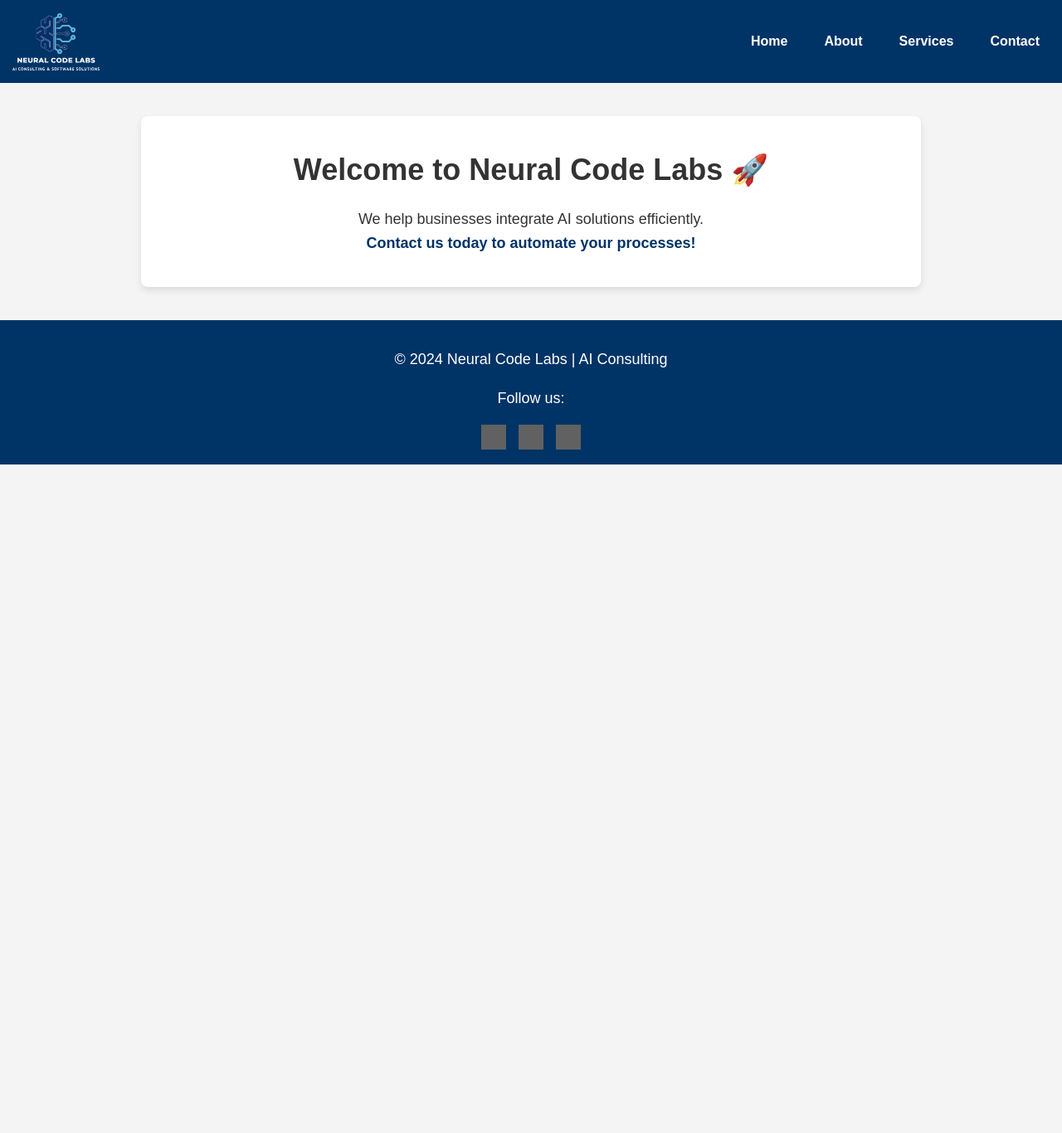
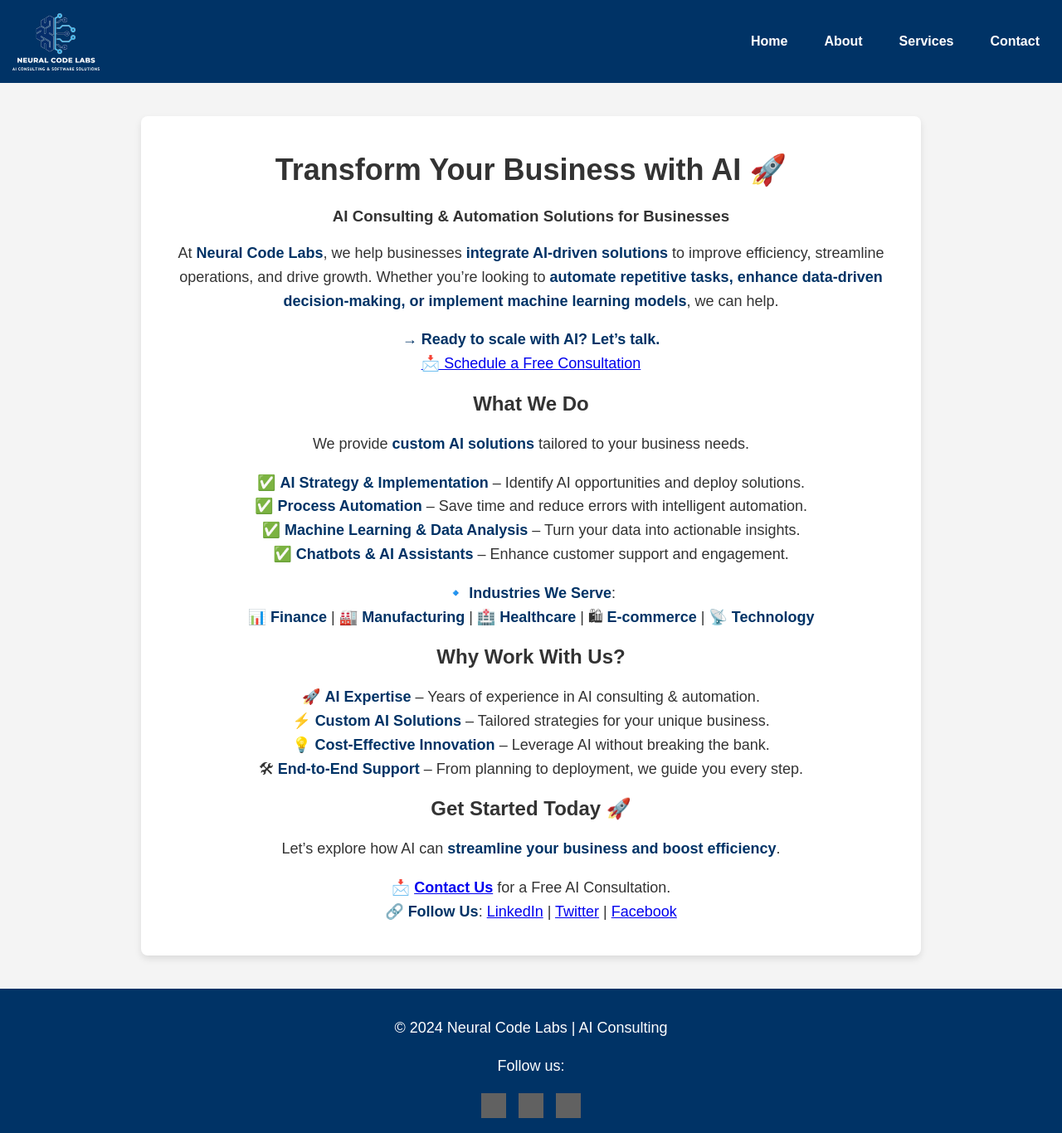
Before and after one commit to Neural-Code-Labs/neuralcodelabs.github.io, a Jekyll site: the page built from index.md, in a window 1280 px wide. Shown: the whole page at 83% size. Built offline with Jekyll 4.4.1, drawn with Linux system fonts in a browser that asks for light colours; before the commit the page ends 900 px from its top, so only the background shows below that; grey boxes are pictures that could not be loaded.

Commit message:
Update index.md

```diff
--- a/index.md
+++ b/index.md
@@ -1,8 +1,38 @@
 ---
 layout: default
-title: Neural Code Labs
+title: Home
+permalink: /
 ---
 
-# Welcome to Neural Code Labs 🚀
-We help businesses integrate AI solutions efficiently.
-**Contact us today to automate your processes!**
+# Transform Your Business with AI 🚀
+### AI Consulting & Automation Solutions for Businesses
+
+At **Neural Code Labs**, we help businesses **integrate AI-driven solutions** to improve efficiency, streamline operations, and drive growth. Whether you’re looking to **automate repetitive tasks, enhance data-driven decision-making, or implement machine learning models**, we can help.
+
+**→ Ready to scale with AI? Let’s talk.**
+[📩 Schedule a Free Consultation](#contact)
+
+## What We Do
+We provide **custom AI solutions** tailored to your business needs.
+
+✅ **AI Strategy & Implementation** – Identify AI opportunities and deploy solutions.
+✅ **Process Automation** – Save time and reduce errors with intelligent automation.
+✅ **Machine Learning & Data Analysis** – Turn your data into actionable insights.
+✅ **Chatbots & AI Assistants** – Enhance customer support and engagement.
+
+🔹 **Industries We Serve**:
+📊 **Finance** | 🏭 **Manufacturing** | 🏥 **Healthcare** | 🛍 **E-commerce** | 📡 **Technology**
+
+## Why Work With Us?
+
+🚀 **AI Expertise** – Years of experience in AI consulting & automation.
+⚡ **Custom AI Solutions** – Tailored strategies for your unique business.
+💡 **Cost-Effective Innovation** – Leverage AI without breaking the bank.
+🛠 **End-to-End Support** – From planning to deployment, we guide you every step.
+
+## Get Started Today 🚀
+
+Let’s explore how AI can **streamline your business and boost efficiency**.
+
+📩 **[Contact Us](#contact)** for a Free AI Consultation.
+🔗 **Follow Us**: [LinkedIn](#) | [Twitter](#) | [Facebook](#)
```
